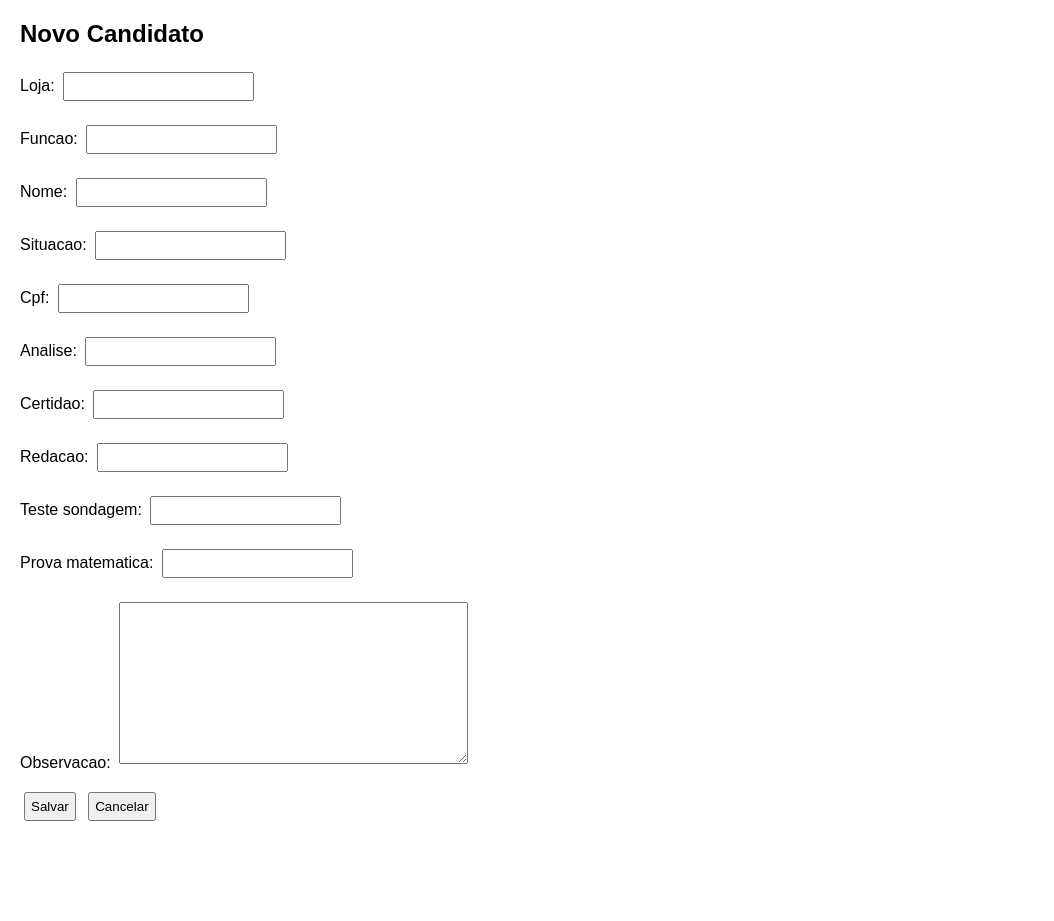
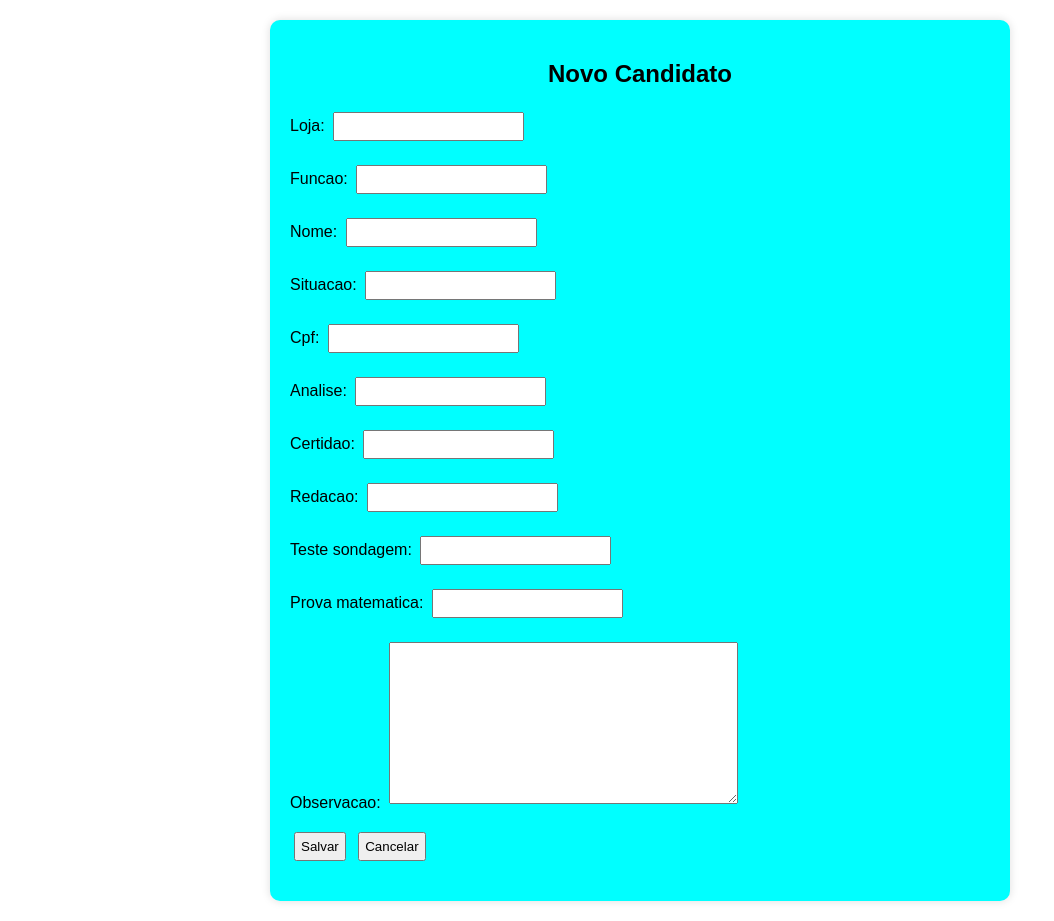
Before and after one commit to ferreirascdb/selecao_candidatos, a Django app: page /novo/ in a window 1280 px wide. Shown: the part 104-1025 px from the top of the page, without its empty margins (0-1054 px from the left). Before the commit the page ends 925 px from the top, so only its background shows below. Run offline with Django 5.2, Linux system fonts and the light colour scheme.

Commit message:
função de deletar adicionada e uma estilização previa do form de novo candidato e de editar

```diff
--- a/project/candidatos/static/css/estilo.css
+++ b/project/candidatos/static/css/estilo.css
@@ -40,3 +40,15 @@ input, select, button, textarea {
     padding: 5px;
     margin: 4px;
 }
+.form {
+    max-width: 800px;
+    margin: 20px auto;
+    padding: 15px;
+    background: rgb(143, 29, 29);
+    border-radius: 8px;
+    box-shadow: 0 4px 8px rgba(0,0,0,0.1);
+    display:flex;
+}
+#formulario{
+    background-color: aqua;
+}
--- /dev/null
+++ b/project/candidatos/static/css/form.css
@@ -0,0 +1,23 @@
+:root {
+    --color1: #b9b8b7;
+    --color2: #cbcac9;
+    --color3: #dcdcdb;
+    --color4: #eeeded;
+    --color5: #ffffff;
+    --black: #000;
+
+}
+.form-container {
+    max-width: 700px;
+    margin: 20px auto;
+    padding: 20px;
+    background: var(--color4);
+    border-radius: 10px;
+    box-shadow: 0 0 10px #00000022;
+    font-family: Arial, sans-serif;
+}
+
+.form-container h2 {
+    text-align: center;
+    margin-bottom: 20px;
+}
--- a/project/candidatos/templates/candidatos/form.html
+++ b/project/candidatos/templates/candidatos/form.html
@@ -1,10 +1,19 @@
 {% extends "candidatos/base.html" %}
+
 {% block content %}
-<h2>{{ titulo }}</h2>
+{% load static %}
+<link rel="stylesheet" href="{% static '/css/form.css' %}">
+
+<div class="form-container" id = "formulario" >
+
+    <h2 >{{ titulo }}</h2>
+
+
     <form method="POST">
         {% csrf_token %}
         {{form.as_p}}
         <button type="submit">Salvar</button>
         <a href="{% url 'index' %}"> <button type = "button"> Cancelar </button> </a>
     </form>
+</div>
 {% endblock  %}
--- a/project/candidatos/urls.py
+++ b/project/candidatos/urls.py
@@ -5,4 +5,5 @@ urlpatterns = [
     path('', views.index, name='index'),
     path('novo/', views.novo_candidato,name='novo_candidato'),
     path('editar/<int:pk>', views.editar_candidado, name='editar_candidato'),
+    path('delete/<int:id>', views.deletar_candidatos, name='deletar_candidato'),
 ]
--- a/project/candidatos/views.py
+++ b/project/candidatos/views.py
@@ -45,3 +45,9 @@ def editar_candidado(request,pk):
         form = CandidatoForm(instance=candidato)
 
     return render(request, 'candidatos/form.html', {"form":form, "titulo": "Editar Candidato"})
+
+def deletar_candidatos(request, id):
+    candidato = get_object_or_404(Candidato, id = id)
+    if request.method == "POST":
+        candidato.delete()
+        return redirect('index')
```
Also changed, not shown: project/candidatos/templates/candidatos/index.html (+8 -1 lines). Lines whose indentation alone changed are shown as unchanged.
